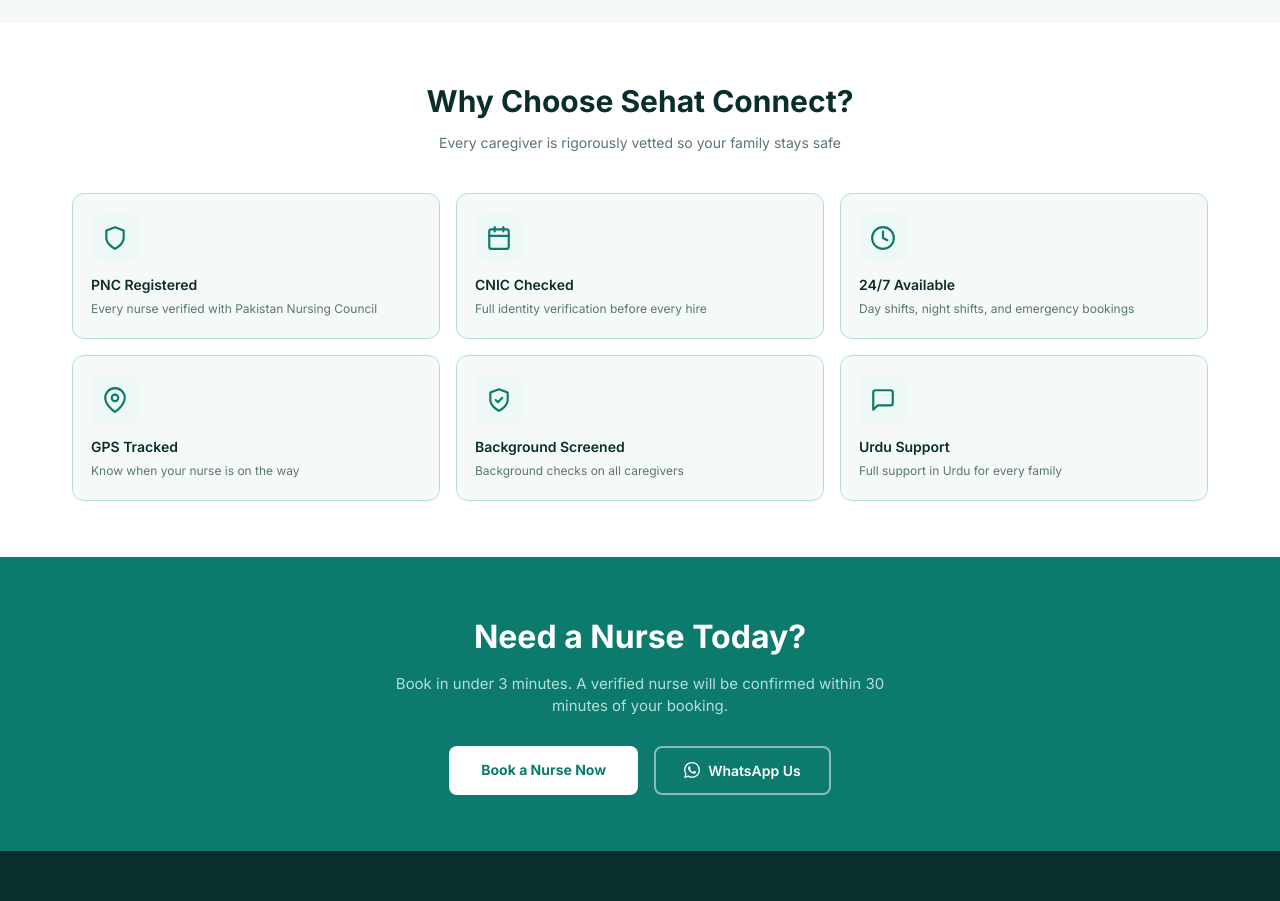
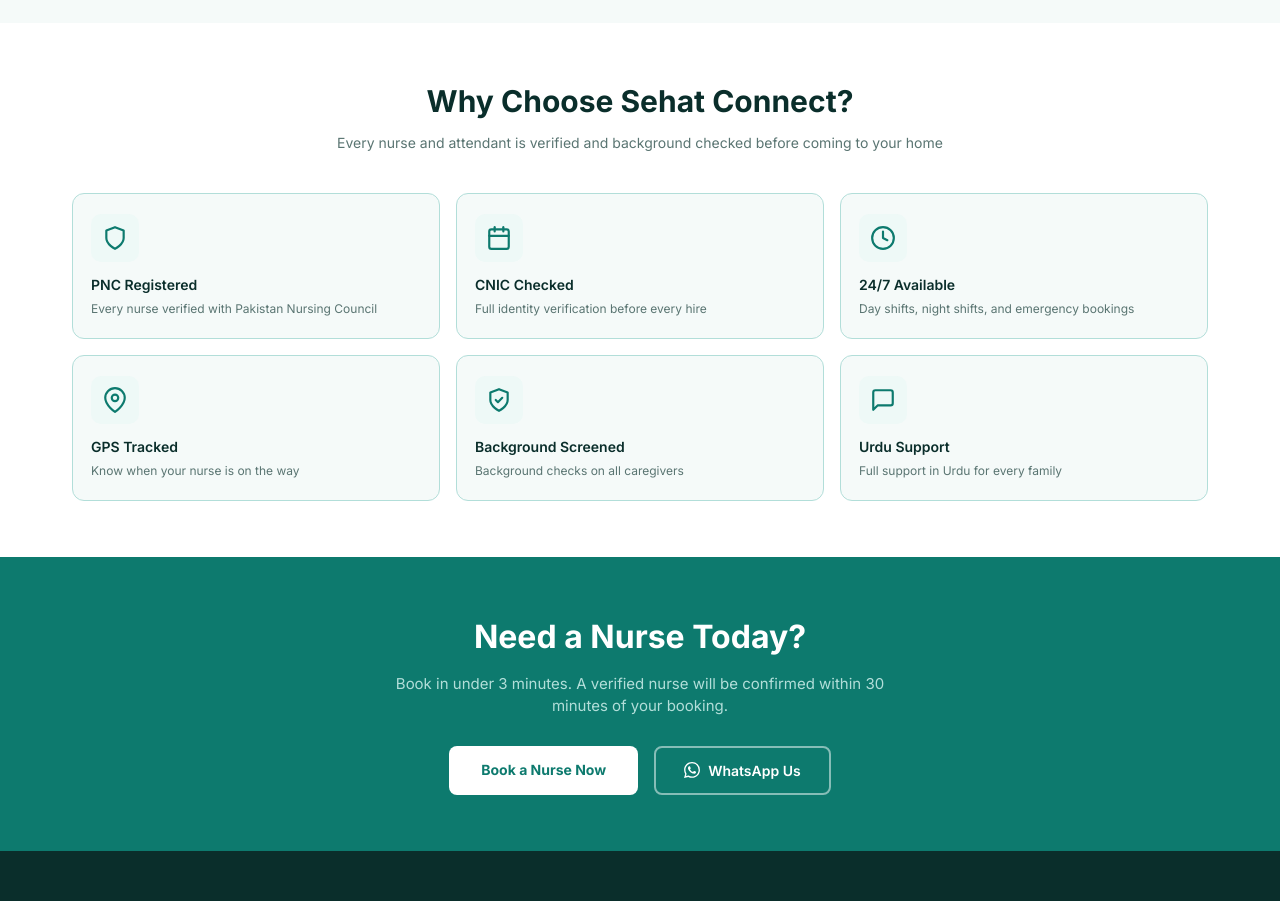
Before and after one commit to abdullahwaseem7/sehatghar-pk, a Next.js app: page / in a window 1280 px wide. Shown: the part 1720-2621 px from the top of the page. Built offline with nearby package versions, Linux system fonts and the light colour scheme.

Commit message:
Simplify trust signals description to plain language

```diff
--- a/components/home/TrustSignals.tsx
+++ b/components/home/TrustSignals.tsx
@@ -63,7 +63,7 @@ export default function TrustSignals() {
           <h2 style={{ fontSize: "clamp(22px, 3vw, 30px)", fontWeight: 700, color: "#0A2E2B", marginBottom: "8px" }}>
             Why Choose Sehat Connect?
           </h2>
-          <p style={{ fontSize: "14px", color: "#5A7572" }}>Every caregiver is rigorously vetted so your family stays safe</p>
+          <p style={{ fontSize: "14px", color: "#5A7572" }}>Every nurse and attendant is verified and background checked before coming to your home</p>
         </div>
 
         <div className="grid grid-cols-2 md:grid-cols-3 gap-4">
```
